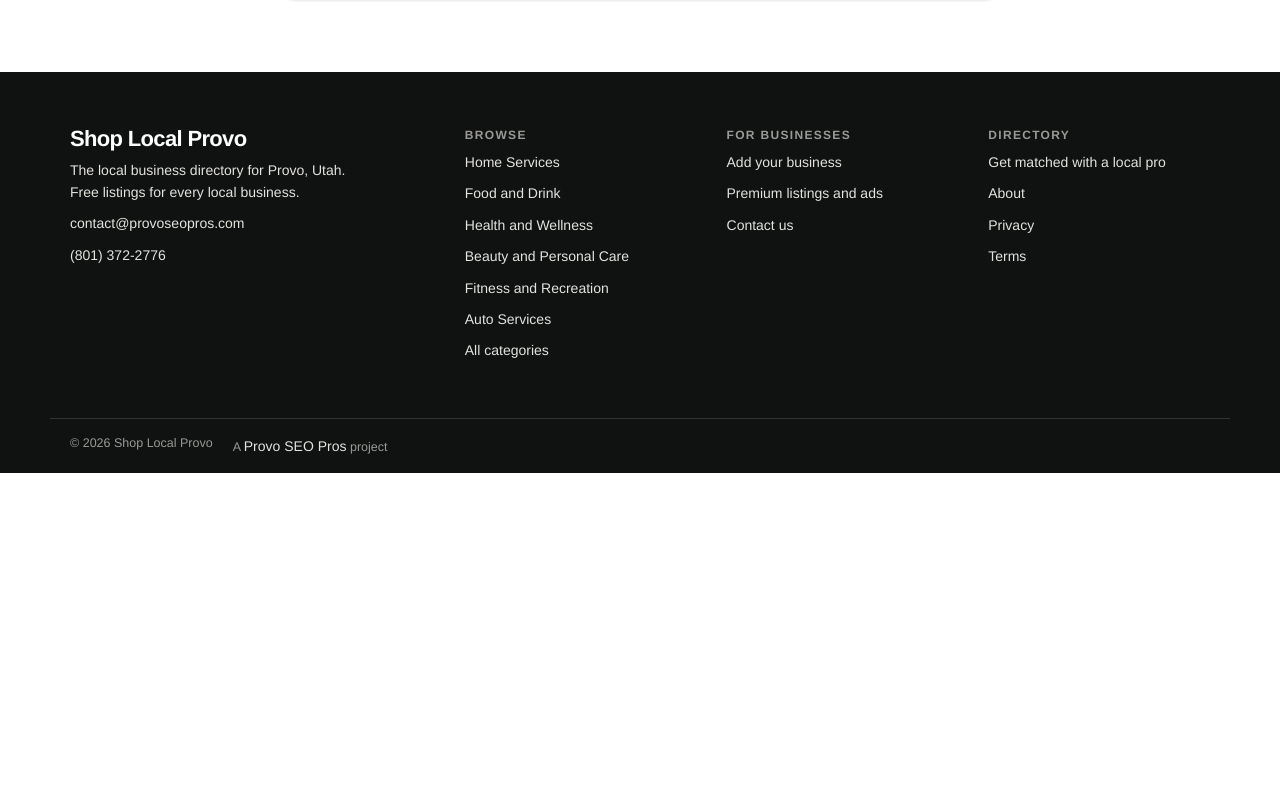
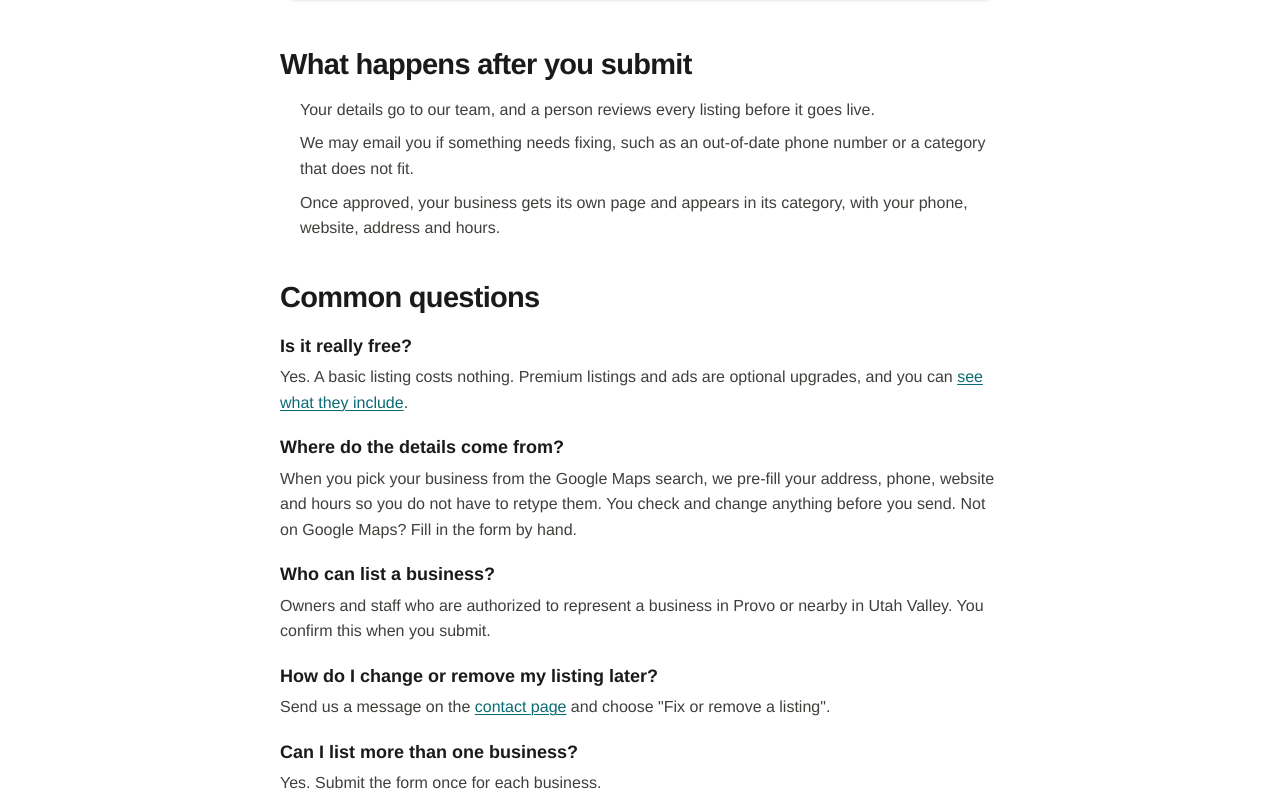
Before and after one commit to rsoto444/SGS, a Next.js app in the folder website/: page /add-business in a window 1280 px wide. Shown: the part 1380-2180 px from the top of the page. Before the commit the page ends 1853 px from the top, so only its background shows below. Built offline with nearby package versions, Linux system fonts and the light colour scheme; a web font is replaced by a local one.

Commit message:
Add what-happens-next and FAQ content to /add-business so it is not a bare form
Co-Authored-By: Claude Sonnet 5.5 <noreply@anthropic.com>
Claude-Session: https://claude.ai/code/session_01Uk9yccVNKpSyYTk4dQwive

```diff
--- a/website/app/(directory)/add-business/page.tsx
+++ b/website/app/(directory)/add-business/page.tsx
@@ -1,4 +1,5 @@
 import type { Metadata } from "next";
+import Link from "next/link";
 import AddBusinessForm from "@/components/AddBusinessForm";
 
 export const metadata: Metadata = {
@@ -16,6 +17,39 @@ export default function AddBusiness() {
         <p>Search for your business on Google Maps, check the details we pull in, and send it. We review every listing before it goes live.</p>
       </div>
       <div className="sl-panel"><AddBusinessForm /></div>
+
+      <section style={{ marginTop: 48, display: "grid", gap: 16 }}>
+        <h2>What happens after you submit</h2>
+        <ol style={{ margin: 0, paddingLeft: 20, display: "grid", gap: 8 }}>
+          <li>Your details go to our team, and a person reviews every listing before it goes live.</li>
+          <li>We may email you if something needs fixing, such as an out-of-date phone number or a category that does not fit.</li>
+          <li>Once approved, your business gets its own page and appears in its category, with your phone, website, address and hours.</li>
+        </ol>
+      </section>
+
+      <section style={{ marginTop: 40, display: "grid", gap: 20 }}>
+        <h2>Common questions</h2>
+        <div>
+          <h3 style={{ fontSize: 18 }}>Is it really free?</h3>
+          <p style={{ marginTop: 6 }}>Yes. A basic listing costs nothing. Premium listings and ads are optional upgrades, and you can <Link href="/advertise">see what they include</Link>.</p>
+        </div>
+        <div>
+          <h3 style={{ fontSize: 18 }}>Where do the details come from?</h3>
+          <p style={{ marginTop: 6 }}>When you pick your business from the Google Maps search, we pre-fill your address, phone, website and hours so you do not have to retype them. You check and change anything before you send. Not on Google Maps? Fill in the form by hand.</p>
+        </div>
+        <div>
+          <h3 style={{ fontSize: 18 }}>Who can list a business?</h3>
+          <p style={{ marginTop: 6 }}>Owners and staff who are authorized to represent a business in Provo or nearby in Utah Valley. You confirm this when you submit.</p>
+        </div>
+        <div>
+          <h3 style={{ fontSize: 18 }}>How do I change or remove my listing later?</h3>
+          <p style={{ marginTop: 6 }}>Send us a message on the <Link href="/contact">contact page</Link> and choose "Fix or remove a listing".</p>
+        </div>
+        <div>
+          <h3 style={{ fontSize: 18 }}>Can I list more than one business?</h3>
+          <p style={{ marginTop: 6 }}>Yes. Submit the form once for each business.</p>
+        </div>
+      </section>
     </div>
   );
 }
```
